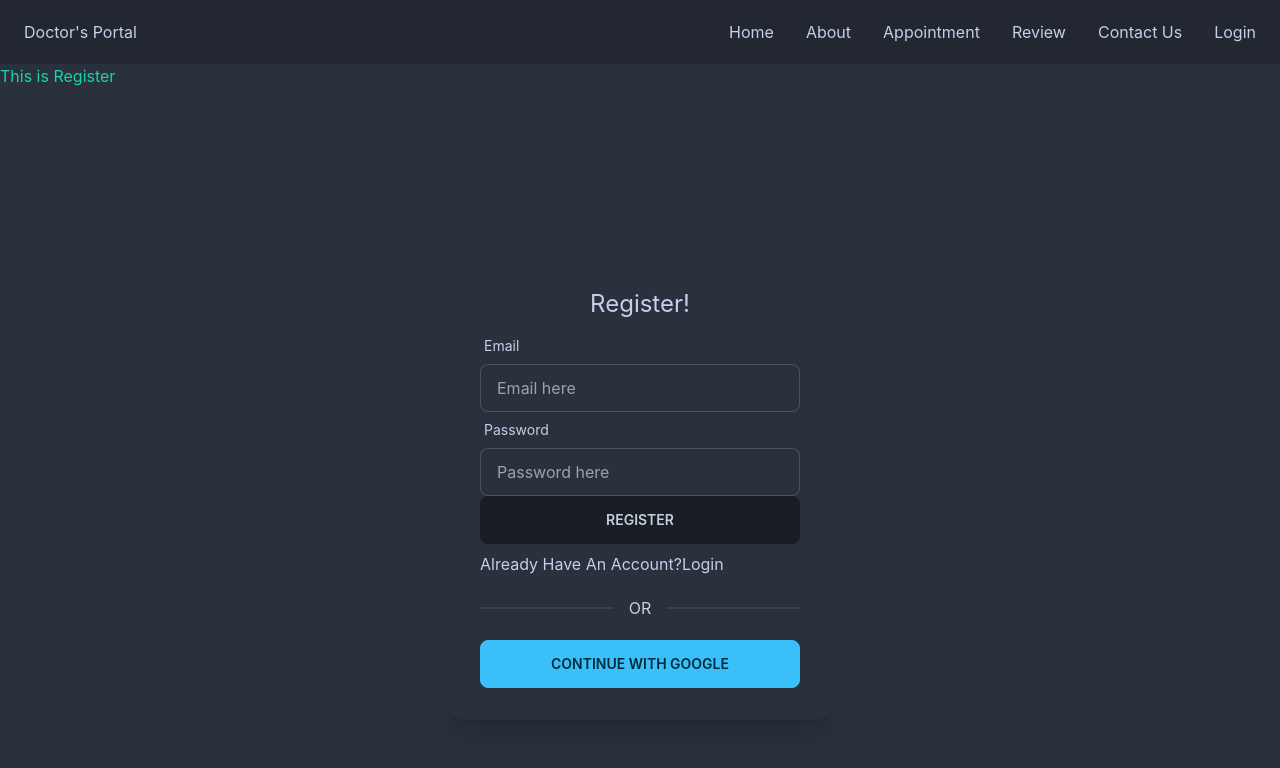
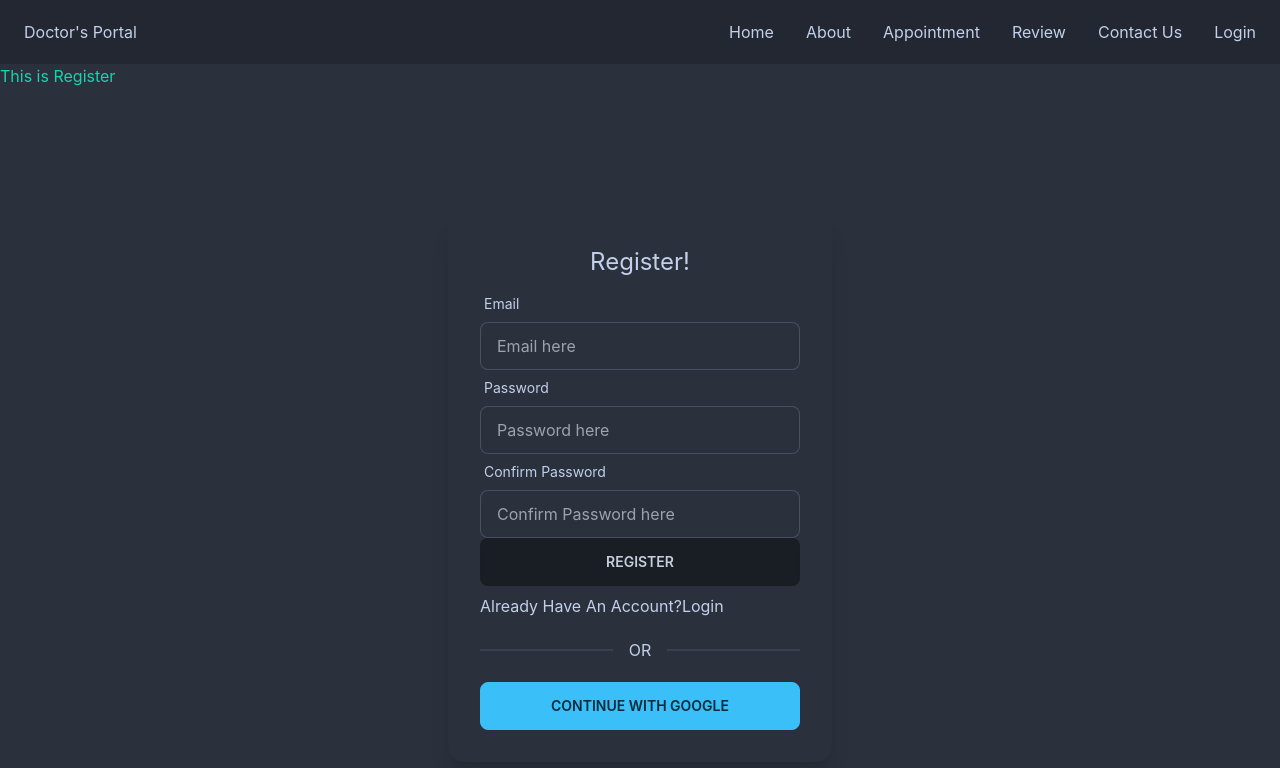
Before and after one commit to RAHUL573769/fullStackProjectClientSide, a React (Create React App) app: page /register in a window 1280 px wide. Shown: the top 768 px of the page. Built offline with nearby package versions, Linux system fonts and the light colour scheme.

Commit message:
changes99 made

```diff
--- a/src/Components/Login/Login.js
+++ b/src/Components/Login/Login.js
@@ -38,34 +38,26 @@ const Login = () => {
     <div className="flex  h-screen justify-center items-center">
       <div class="card w-96 bg-base-100 shadow-xl">
         <div class="card-body">
-          <h2 class=" text-center text-2xl ">Login!</h2>
+          <h2 class=" text-center text-2xl ">Sign Up!</h2>
 
           <form onSubmit={handleSubmit(onSubmit)}>
             <div class="form-control w-full max-w-xs">
               <label class="label">
-                <span class="label-text">Email</span>
+                <span class="label-text">Name</span>
               </label>
               <input
-                type="email"
-                placeholder="Email here"
+                type="text"
+                placeholder="Name here"
                 class="input input-bordered w-full max-w-xs"
-                {...register("email", {
+                {...register("name", {
                   required: {
                     value: true,
-                    message: "Email Is Required",
-                  },
-                  pattern: {
-                    value: /[A-Za-z]{3}/,
-                    message: "Provide a Valid Email", // JS only: <p>error message</p> TS only support string
+                    message: "Name Is Required",
                   },
                 })}
               />
               <label>
-                {errors.email?.type === "required" && (
-                  <span className="text-red-500">{errors.email.message}</span>
-                )}
-
-                {errors.email?.type === "pattern" && (
+                {errors.name?.type === "required" && (
                   <span className="text-red-500">{errors.email.message}</span>
                 )}
               </label>
--- a/src/Components/Register/Register.js
+++ b/src/Components/Register/Register.js
@@ -1,5 +1,6 @@
 import React from "react";
 import {
+  useCreateUserWithEmailAndPassword,
   useSignInWithEmailAndPassword,
   useSignInWithGoogle,
 } from "react-firebase-hooks/auth";
@@ -9,10 +10,11 @@ import { useForm } from "react-hook-form";
 import { Link } from "react-router-dom";
 
 const Register = () => {
+  const [createUserWithEmailAndPassword, user, loading, error] =
+    useCreateUserWithEmailAndPassword(auth);
+
   const [signInWithGoogle, guser, gloading, gerror] = useSignInWithGoogle(auth);
 
-  const [signInWithEmailAndPassword, user, loading, error] =
-    useSignInWithEmailAndPassword(auth);
   let signInError;
   const {
     register,
@@ -32,7 +34,9 @@ const Register = () => {
     signInError = <p>{gerror?.message || error?.message}</p>;
   }
   const onSubmit = (data) => {
-    signInWithEmailAndPassword(data.email, data.password);
+    console.log(data);
+
+    createUserWithEmailAndPassword(data.email, data.password);
   };
 
   return (
@@ -108,6 +112,40 @@ const Register = () => {
                   )}
                 </label>
               </div>
+              <div class="form-control w-full max-w-xs">
+                <label class="label">
+                  <span class="label-text">Confirm Password</span>
+                </label>
+                <input
+                  type="password"
+                  placeholder="Confirm Password here"
+                  class="input input-bordered w-full max-w-xs"
+                  {...register("password", {
+                    required: {
+                      value: true,
+                      message: " Password Is Required",
+                    },
+
+                    minLength: {
+                      value: 7,
+                      message: "Password must be 7 characters", // JS only: <p>error message</p> TS only support string
+                    },
+                  })}
+                />
+                <label>
+                  {errors.password?.type === "required" && (
+                    <span className="text-red-500">
+                      {errors.password.message}
+                    </span>
+                  )}
+
+                  {errors.password?.type === " minLength" && (
+                    <span className="text-red-500">
+                      {errors.password.message}
+                    </span>
+                  )}
+                </label>
+              </div>
 
               <input
                 class="btn first-letter:input input-bordered w-full max-w-xs"
```
